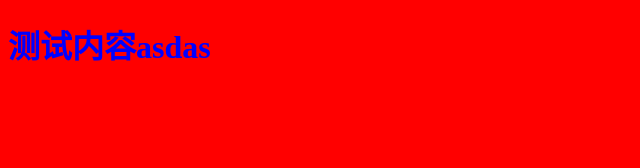
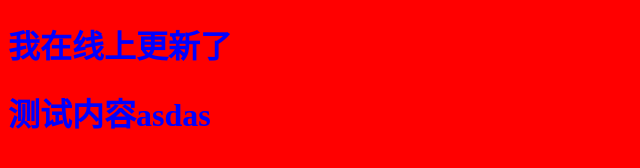
Before and after one commit to 981314046/git-demo, a website: page src/index.html in a window 1280 px wide. Shown: the whole page, without its empty margins (0-640 px from the left). Drawn offline with nearby package versions, Linux system fonts and the light colour scheme; files that its build step writes are made by us from their sources.

Commit message:
我在线上更新了

```diff
--- a/src/index.html
+++ b/src/index.html
@@ -7,6 +7,7 @@
 </head>
 <body>
 	<!-- 测试内容 -->
+	<h1>我在线上更新了</h1>
 	<h1>测试内容asdas</h1>
 	<script type="text/javascript" src="script/all.js"></script>
 </body>
```
